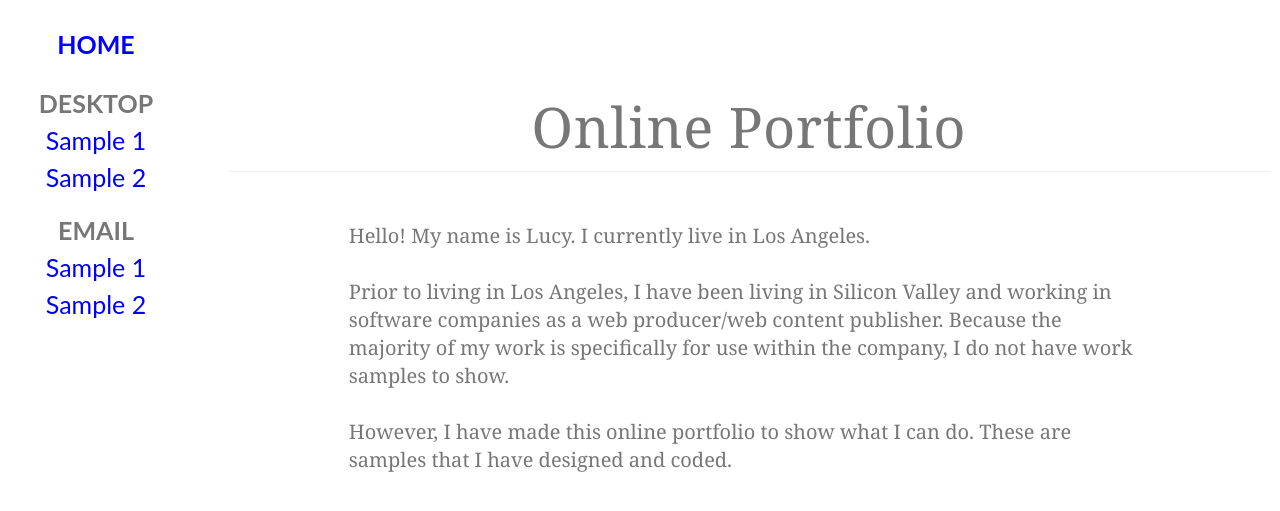
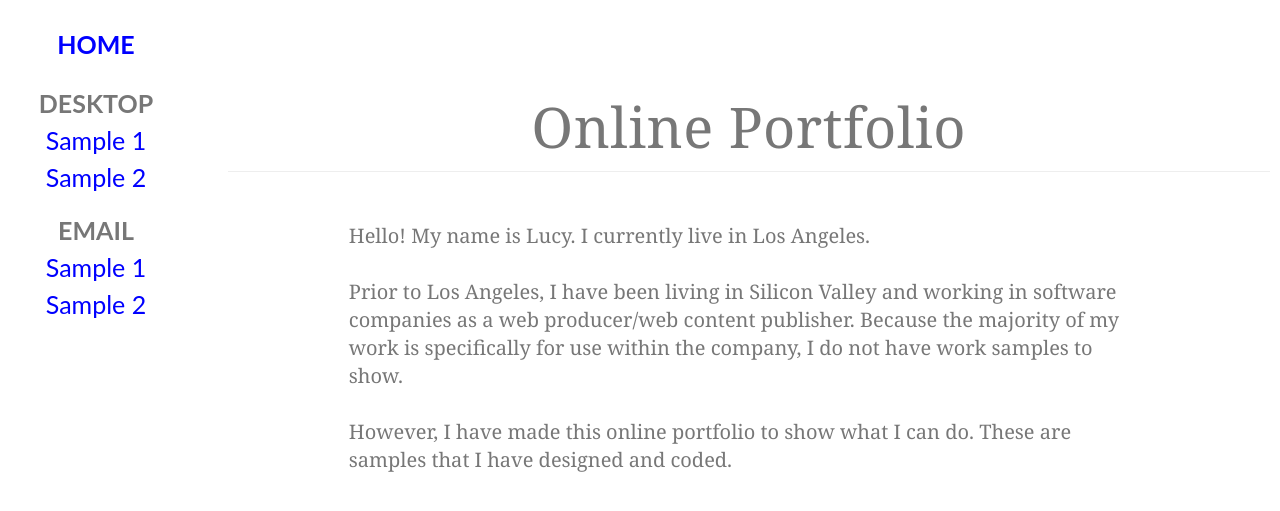
Before and after one commit to nuumu/nuumu.github.io, a Jekyll site: the page built from index.html, in a window 1280 px wide. Shown: the top 511 px of the page. Built offline with Jekyll 4.4.1, drawn with Linux system fonts in a browser that asks for light colours.

Commit message:
Update index.html

```diff
--- a/index.html
+++ b/index.html
@@ -15,7 +15,7 @@
 <section class="contentbox">
 <p class="serif">Hello! My name is Lucy. I currently live in Los Angeles.</p><br />
 
-<p class="serif">Prior to living in Los Angeles, I have been living in Silicon Valley and working in software companies as a web producer/web content publisher. Because the majority of my work is specifically for use within the company, I do not have work samples to show.</p><br />
+<p class="serif">Prior to Los Angeles, I have been living in Silicon Valley and working in software companies as a web producer/web content publisher. Because the majority of my work is specifically for use within the company, I do not have work samples to show.</p><br />
 
 <p class="serif">However, I have made this online portfolio to show what I can do. These are samples that I have designed and coded.</p>
 </section>
```
